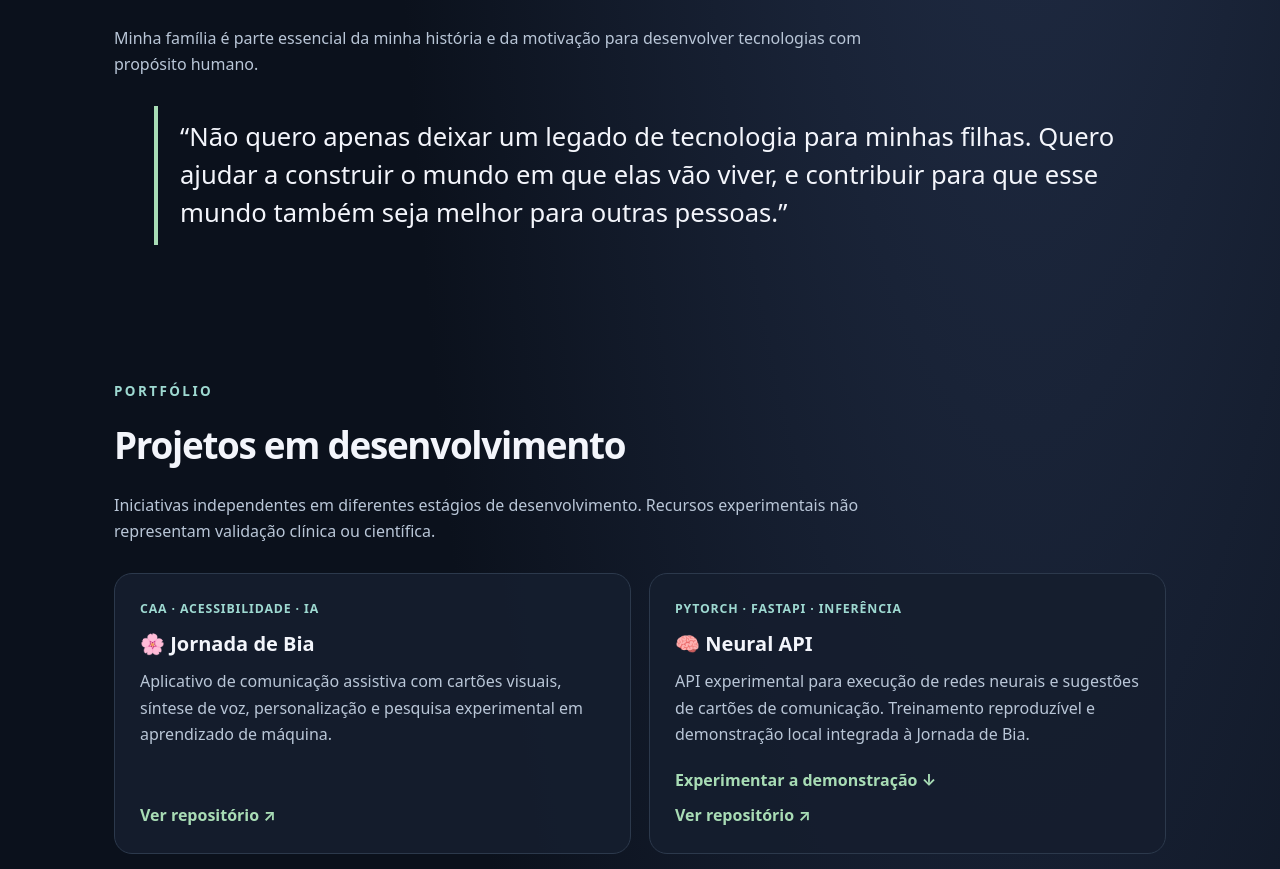
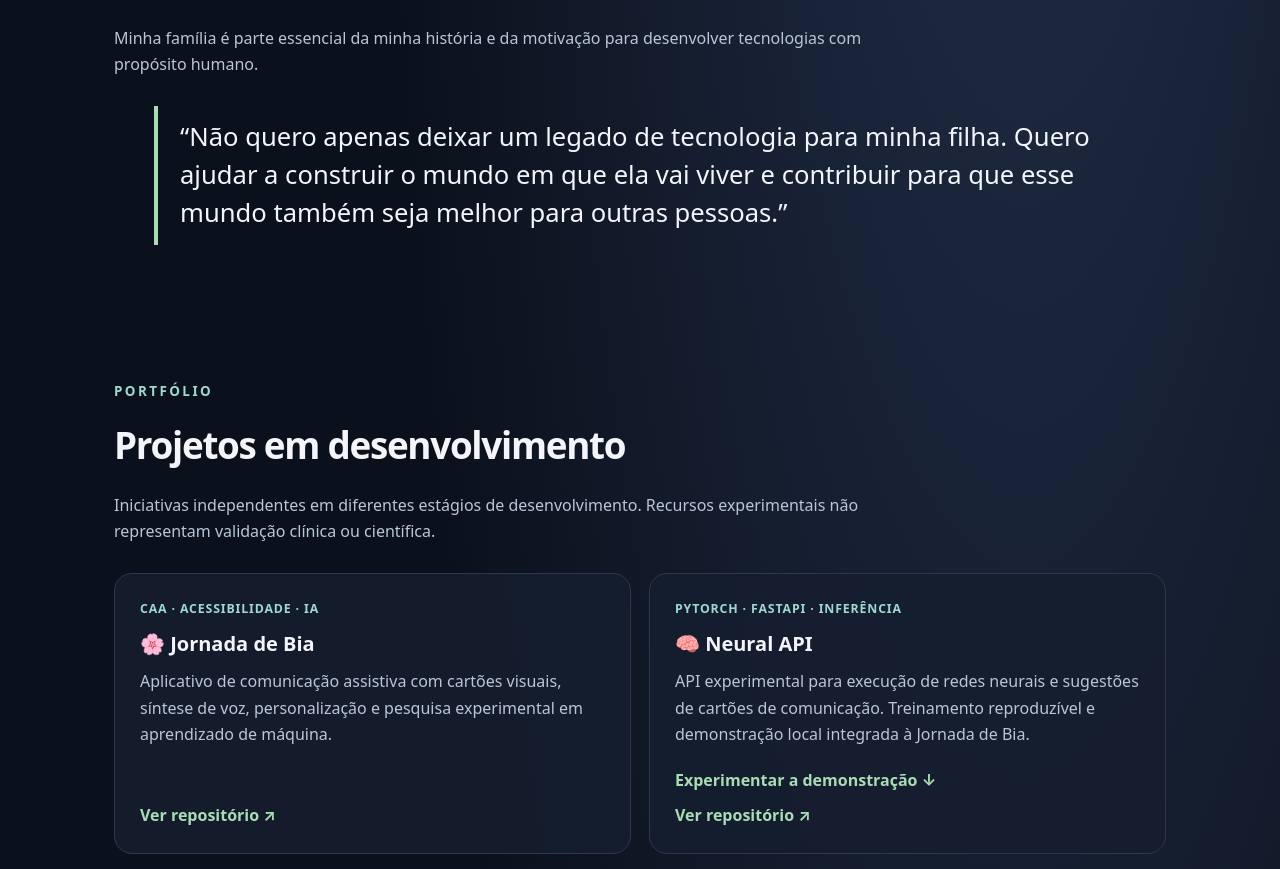
Before and after one commit to rafaelrmayer/rafaelrmayer.github.io, a plain HTML site: page index.html in a window 1280 px wide. Shown: the part 978-1847 px from the top of the page. Drawn offline with Linux system fonts and the light colour scheme.

Commit message:
Corrige referência à filha no portfólio

```diff
--- a/index.html
+++ b/index.html
@@ -18,7 +18,7 @@
 <header><a class="brand" href="#inicio">Rafael Ricardo Mayer <span aria-hidden="true">♾️</span></a><nav aria-label="Navegação principal"><a href="#sobre">Sobre</a><a href="#projetos">Projetos</a><a href="#neural-api">Neural API</a><a href="#publicacoes">Publicações</a><a href="#contato">Contato</a></nav></header>
 <main id="inicio">
 <div class="hero"><p class="eyebrow">Desenvolvimento · Pesquisa · Acessibilidade</p><h1>Tecnologia com <span>propósito humano.</span></h1><p class="lead">Sou Rafael Ricardo Mayer, desenvolvedor de software, pesquisador independente e autor. Exploro como a inteligência artificial e a tecnologia assistiva podem ampliar possibilidades de comunicação, autonomia e inclusão.</p><div class="actions"><a class="button" href="#projetos">Conhecer projetos</a><a class="button secondary" href="https://www.linkedin.com/in/rafael-ricardo-mayer-478647a4/" target="_blank" rel="noopener noreferrer">Meu LinkedIn ↗</a></div></div>
-<section id="sobre"><p class="eyebrow">Sobre mim</p><h2>Pesquisa aplicada, código e pessoas.</h2><p class="intro">Meu trabalho conecta desenvolvimento de software, inteligência artificial, acessibilidade e tecnologias para pessoas neurodivergentes, especialmente pessoas autistas. Desenvolvo projetos independentes e experimentais, com atenção à privacidade, ao aprendizado contínuo e às necessidades reais das pessoas.</p><p class="intro">Minha família é parte essencial da minha história e da motivação para desenvolver tecnologias com propósito humano.</p><blockquote class="quote">“Não quero apenas deixar um legado de tecnologia para minhas filhas. Quero ajudar a construir o mundo em que elas vão viver, e contribuir para que esse mundo também seja melhor para outras pessoas.”</blockquote></section>
+<section id="sobre"><p class="eyebrow">Sobre mim</p><h2>Pesquisa aplicada, código e pessoas.</h2><p class="intro">Meu trabalho conecta desenvolvimento de software, inteligência artificial, acessibilidade e tecnologias para pessoas neurodivergentes, especialmente pessoas autistas. Desenvolvo projetos independentes e experimentais, com atenção à privacidade, ao aprendizado contínuo e às necessidades reais das pessoas.</p><p class="intro">Minha família é parte essencial da minha história e da motivação para desenvolver tecnologias com propósito humano.</p><blockquote class="quote">“Não quero apenas deixar um legado de tecnologia para minha filha. Quero ajudar a construir o mundo em que ela vai viver e contribuir para que esse mundo também seja melhor para outras pessoas.”</blockquote></section>
 <section id="projetos"><p class="eyebrow">Portfólio</p><h2>Projetos em desenvolvimento</h2><p class="intro">Iniciativas independentes em diferentes estágios de desenvolvimento. Recursos experimentais não representam validação clínica ou científica.</p><div class="grid">
 <article class="card"><span class="tag">CAA · Acessibilidade · IA</span><h3>🌸 Jornada de Bia</h3><p>Aplicativo de comunicação assistiva com cartões visuais, síntese de voz, personalização e pesquisa experimental em aprendizado de máquina.</p><a class="link" href="https://github.com/rafaelrmayer/jornada-de-Bia_Sakura_V_9.1">Ver repositório ↗</a></article>
 <article class="card"><span class="tag">PyTorch · FastAPI · Inferência</span><h3>🧠 Neural API</h3><p>API experimental para execução de redes neurais e sugestões de cartões de comunicação. Treinamento reproduzível e demonstração local integrada à Jornada de Bia.</p><a class="link" href="#neural-api">Experimentar a demonstração ↓</a><a class="link" href="https://github.com/rafaelrmayer/neural-api">Ver repositório ↗</a></article>
```
